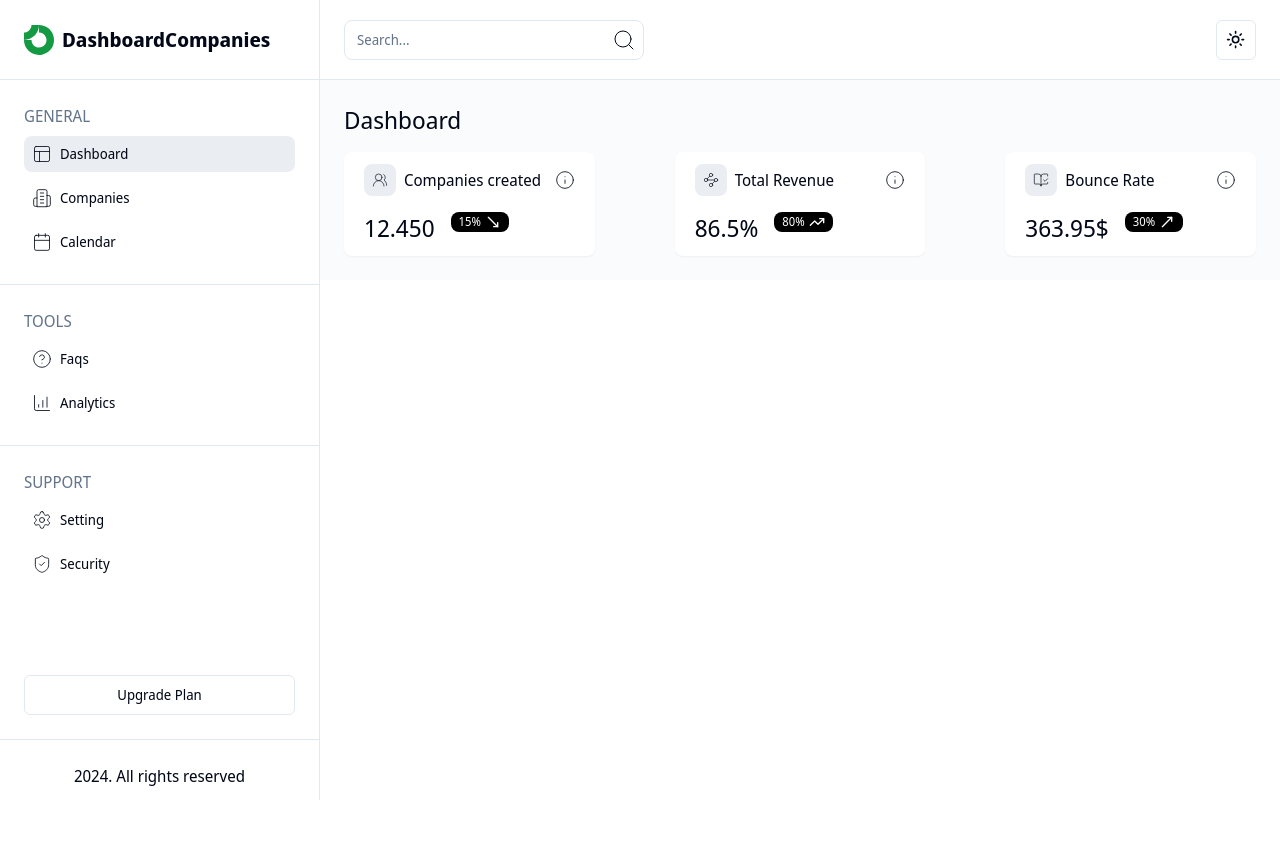
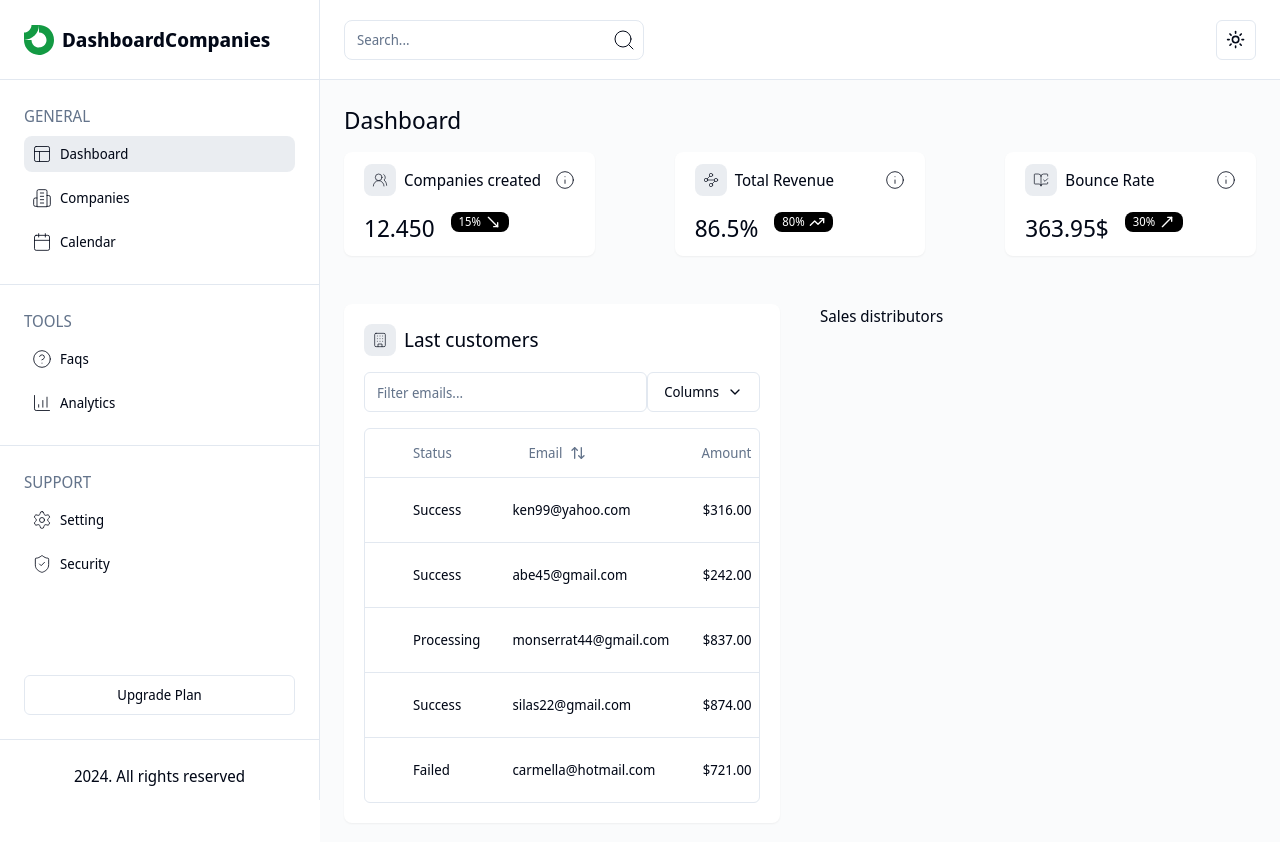
Before and after one commit to santicano2/dashboard-companies, a Next.js app: page / in a window 1280 px wide. Shown: the top 842 px of the page. Before the commit the page ends 800 px from the top, so only its background shows below. Built offline with nearby package versions, Linux system fonts and the light colour scheme.

Commit message:
añadida tabla con datos de prueba

```diff
--- /dev/null
+++ b/app/(routes)/components/CustomersTable/CustomersTable.tsx
@@ -0,0 +1,270 @@
+"use client";
+
+import * as React from "react";
+import {
+  ColumnDef,
+  ColumnFiltersState,
+  SortingState,
+  VisibilityState,
+  flexRender,
+  getCoreRowModel,
+  getFilteredRowModel,
+  getPaginationRowModel,
+  getSortedRowModel,
+  useReactTable,
+} from "@tanstack/react-table";
+import { ArrowUpDown, ChevronDown, MoreHorizontal } from "lucide-react";
+
+import { Button } from "@/components/ui/button";
+import {
+  DropdownMenu,
+  DropdownMenuCheckboxItem,
+  DropdownMenuContent,
+  DropdownMenuItem,
+  DropdownMenuLabel,
+  DropdownMenuSeparator,
+  DropdownMenuTrigger,
+} from "@/components/ui/dropdown-menu";
+import { Input } from "@/components/ui/input";
+import {
+  Table,
+  TableBody,
+  TableCell,
+  TableHead,
+  TableHeader,
+  TableRow,
+} from "@/components/ui/table";
+
+const data: Payment[] = [
+  {
+    id: "m5gr84i9",
+    amount: 316,
+    status: "success",
+    email: "ken99@yahoo.com",
+  },
+  {
+    id: "3u1reuv4",
+    amount: 242,
+    status: "success",
+    email: "Abe45@gmail.com",
+  },
+  {
+    id: "derv1ws0",
+    amount: 837,
+    status: "processing",
+    email: "Monserrat44@gmail.com",
+  },
+  {
+    id: "5kma53ae",
+    amount: 874,
+    status: "success",
+    email: "Silas22@gmail.com",
+  },
+  {
+    id: "bhqecj4p",
+    amount: 721,
+    status: "failed",
+    email: "carmella@hotmail.com",
+  },
+];
+
+export type Payment = {
+  id: string;
+  amount: number;
+  status: "pending" | "processing" | "success" | "failed";
+  email: string;
+};
+
+export const columns: ColumnDef<Payment>[] = [
+  {
+    id: "select",
+    enableSorting: false,
+    enableHiding: false,
+  },
+  {
+    accessorKey: "status",
+    header: "Status",
+    cell: ({ row }) => (
+      <div className="capitalize">{row.getValue("status")}</div>
+    ),
+  },
+  {
+    accessorKey: "email",
+    header: ({ column }) => {
+      return (
+        <Button
+          variant="ghost"
+          onClick={() => column.toggleSorting(column.getIsSorted() === "asc")}
+        >
+          Email
+          <ArrowUpDown className="ml-2 h-4 w-4" />
+        </Button>
+      );
+    },
+    cell: ({ row }) => <div className="lowercase">{row.getValue("email")}</div>,
+  },
+  {
+    accessorKey: "amount",
+    header: () => <div className="text-right">Amount</div>,
+    cell: ({ row }) => {
+      const amount = parseFloat(row.getValue("amount"));
+
+      // Format the amount as a dollar amount
+      const formatted = new Intl.NumberFormat("en-US", {
+        style: "currency",
+        currency: "USD",
+      }).format(amount);
+
+      return <div className="text-right font-medium">{formatted}</div>;
+    },
+  },
+  {
+    id: "actions",
+    enableHiding: false,
+    cell: ({ row }) => {
+      const payment = row.original;
+
+      return (
+        <DropdownMenu>
+          <DropdownMenuTrigger asChild>
+            <Button variant="ghost" className="h-8 w-8 p-0">
+              <span className="sr-only">Open menu</span>
+              <MoreHorizontal className="h-4 w-4" />
+            </Button>
+          </DropdownMenuTrigger>
+          <DropdownMenuContent align="end">
+            <DropdownMenuLabel>Actions</DropdownMenuLabel>
+            <DropdownMenuItem
+              onClick={() => navigator.clipboard.writeText(payment.id)}
+            >
+              Copy payment ID
+            </DropdownMenuItem>
+            <DropdownMenuSeparator />
+            <DropdownMenuItem>View customer</DropdownMenuItem>
+            <DropdownMenuItem>View payment details</DropdownMenuItem>
+          </DropdownMenuContent>
+        </DropdownMenu>
+      );
+    },
+  },
+];
+
+export function CustomersTable() {
+  const [sorting, setSorting] = React.useState<SortingState>([]);
+  const [columnFilters, setColumnFilters] = React.useState<ColumnFiltersState>(
+    []
+  );
+  const [columnVisibility, setColumnVisibility] =
+    React.useState<VisibilityState>({});
+  const [rowSelection, setRowSelection] = React.useState({});
+
+  const table = useReactTable({
+    data,
+    columns,
+    onSortingChange: setSorting,
+    onColumnFiltersChange: setColumnFilters,
+    getCoreRowModel: getCoreRowModel(),
+    getPaginationRowModel: getPaginationRowModel(),
+    getSortedRowModel: getSortedRowModel(),
+    getFilteredRowModel: getFilteredRowModel(),
+    onColumnVisibilityChange: setColumnVisibility,
+    onRowSelectionChange: setRowSelection,
+    state: {
+      sorting,
+      columnFilters,
+      columnVisibility,
+      rowSelection,
+    },
+  });
+
+  return (
+    <div className="w-full">
+      <div className="flex items-center py-4">
+        <Input
+          placeholder="Filter emails..."
+          value={(table.getColumn("email")?.getFilterValue() as string) ?? ""}
+          onChange={(event) =>
+            table.getColumn("email")?.setFilterValue(event.target.value)
+          }
+          className="max-w-sm"
+        />
+        <DropdownMenu>
+          <DropdownMenuTrigger asChild>
+            <Button variant="outline" className="ml-auto">
+              Columns <ChevronDown className="ml-2 h-4 w-4" />
+            </Button>
+          </DropdownMenuTrigger>
+          <DropdownMenuContent align="end">
+            {table
+              .getAllColumns()
+              .filter((column) => column.getCanHide())
+              .map((column) => {
+                return (
+                  <DropdownMenuCheckboxItem
+                    key={column.id}
+                    className="capitalize"
+                    checked={column.getIsVisible()}
+                    onCheckedChange={(value) =>
+                      column.toggleVisibility(!!value)
+                    }
+                  >
+                    {column.id}
+                  </DropdownMenuCheckboxItem>
+                );
+              })}
+          </DropdownMenuContent>
+        </DropdownMenu>
+      </div>
+      <div className="rounded-md border">
+        <Table>
+          <TableHeader>
+            {table.getHeaderGroups().map((headerGroup) => (
+              <TableRow key={headerGroup.id}>
+                {headerGroup.headers.map((header) => {
+                  return (
+                    <TableHead key={header.id}>
+                      {header.isPlaceholder
+                        ? null
+                        : flexRender(
+                            header.column.columnDef.header,
+                            header.getContext()
+                          )}
+                    </TableHead>
+                  );
+                })}
+              </TableRow>
+            ))}
+          </TableHeader>
+          <TableBody>
+            {table.getRowModel().rows?.length ? (
+              table.getRowModel().rows.map((row) => (
+                <TableRow
+                  key={row.id}
+                  data-state={row.getIsSelected() && "selected"}
+                >
+                  {row.getVisibleCells().map((cell) => (
+                    <TableCell key={cell.id}>
+                      {flexRender(
+                        cell.column.columnDef.cell,
+                        cell.getContext()
+                      )}
+                    </TableCell>
+                  ))}
+                </TableRow>
+              ))
+            ) : (
+              <TableRow>
+                <TableCell
+                  colSpan={columns.length}
+                  className="h-24 text-center"
+                >
+                  No results.
+                </TableCell>
+              </TableRow>
+            )}
+          </TableBody>
+        </Table>
+      </div>
+    </div>
+  );
+}
--- /dev/null
+++ b/app/(routes)/components/CustomersTable/index.ts
@@ -0,0 +1 @@
+export * from "./CustomersTable";
--- /dev/null
+++ b/app/(routes)/components/LastCustomers/LastCustomers.tsx
@@ -0,0 +1,18 @@
+import { Building } from "lucide-react";
+
+import { CustomIcon } from "@/components/CustomIcon";
+import { CustomersTable } from "../CustomersTable";
+
+export function LastCustomers() {
+  return (
+    <div className="shadow-sm bg-background rounded-lg p-5">
+      <div className="flex gap-x-2 items-center">
+        <CustomIcon icon={Building} />
+        <p className="text-xl">Last customers</p>
+      </div>
+      <div>
+        <CustomersTable />
+      </div>
+    </div>
+  );
+}
--- /dev/null
+++ b/app/(routes)/components/LastCustomers/index.ts
@@ -0,0 +1 @@
+export * from "./LastCustomers";
--- a/app/(routes)/page.tsx
+++ b/app/(routes)/page.tsx
@@ -1,7 +1,7 @@
-import { UserButton } from "@clerk/nextjs";
 import { BookOpenCheck, UsersRound, Waypoints } from "lucide-react";
 
 import { CardSummary } from "./components/CardSummary/CardSummary";
+import { LastCustomers } from "./components/LastCustomers";
 
 export const dataCardsSummary = [
   {
@@ -45,6 +45,10 @@ export default function Home() {
           )
         )}
       </div>
+      <div className="grid grid-cols-1 xl:grid-cols-2 md:gap-x-10 mt-12">
+        <LastCustomers />
+        <p>Sales distributors</p>
+      </div>
     </div>
   );
 }
```
